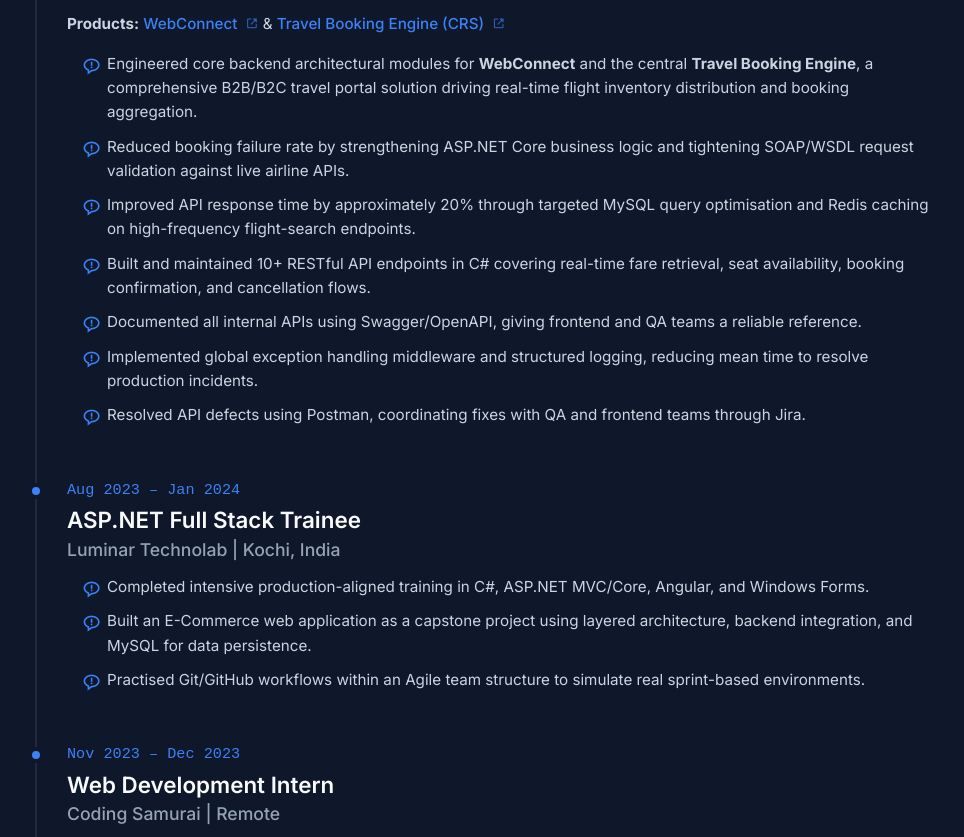
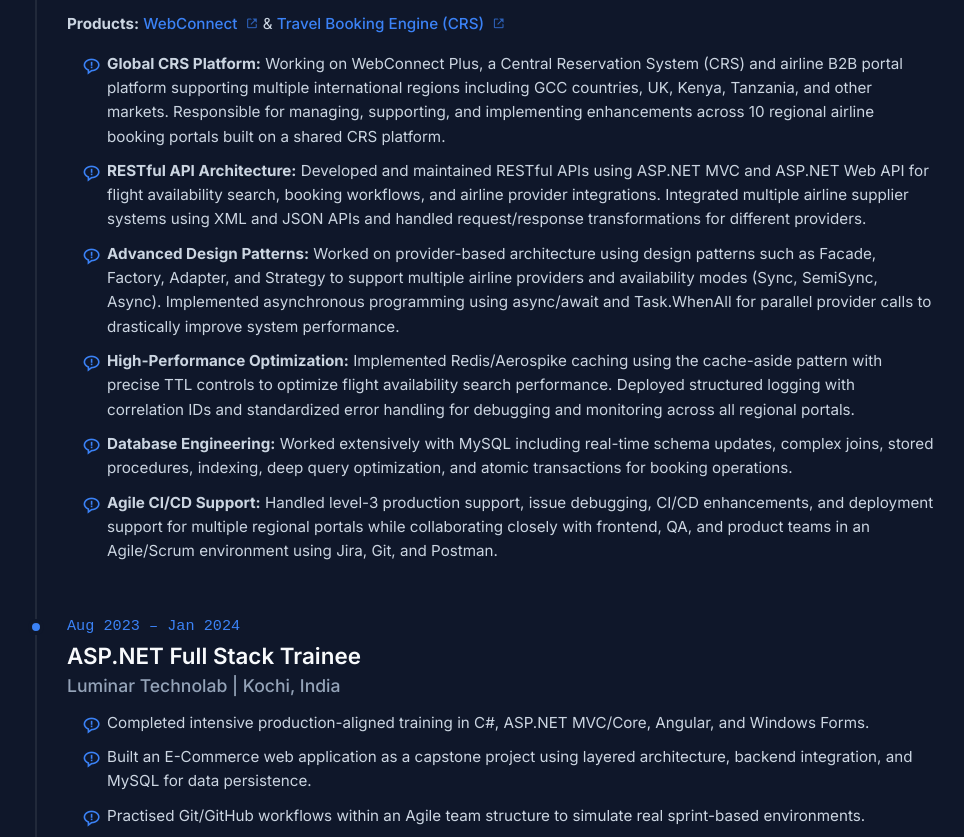
Before and after one commit to moaadil10/Mohammed_Aadil-Portfolio, a plain HTML site: page index.html in a window 1280 px wide. Shown: the part 3242-4079 px from the top of the page, without its empty margins (155-1119 px from the left). Drawn offline with nearby package versions, Linux system fonts and the light colour scheme; no server answers.

Commit message:
experience update

```diff
--- a/index.html
+++ b/index.html
@@ -214,22 +214,12 @@
                                         class='bx bx-link-external'></i></a>
                             </p>
                             <ul class="timeline-bullets">
-                                <li>Engineered core backend architectural modules for <strong>WebConnect</strong> and
-                                    the central <strong>Travel Booking Engine</strong>, a comprehensive B2B/B2C travel
-                                    portal solution driving real-time flight inventory distribution and booking
-                                    aggregation.</li>
-                                <li>Reduced booking failure rate by strengthening ASP.NET Core business logic and
-                                    tightening SOAP/WSDL request validation against live airline APIs.</li>
-                                <li>Improved API response time by approximately 20% through targeted MySQL query
-                                    optimisation and Redis caching on high-frequency flight-search endpoints.</li>
-                                <li>Built and maintained 10+ RESTful API endpoints in C# covering real-time fare
-                                    retrieval, seat availability, booking confirmation, and cancellation flows.</li>
-                                <li>Documented all internal APIs using Swagger/OpenAPI, giving frontend and QA teams a
-                                    reliable reference.</li>
-                                <li>Implemented global exception handling middleware and structured logging, reducing
-                                    mean time to resolve production incidents.</li>
-                                <li>Resolved API defects using Postman, coordinating fixes with QA and frontend teams
-                                    through Jira.</li>
+                                <li><strong>Global CRS Platform:</strong> Working on WebConnect Plus, a Central Reservation System (CRS) and airline B2B portal platform supporting multiple international regions including GCC countries, UK, Kenya, Tanzania, and other markets. Responsible for managing, supporting, and implementing enhancements across 10 regional airline booking portals built on a shared CRS platform.</li>
+                                <li><strong>RESTful API Architecture:</strong> Developed and maintained RESTful APIs using ASP.NET MVC and ASP.NET Web API for flight availability search, booking workflows, and airline provider integrations. Integrated multiple airline supplier systems using XML and JSON APIs and handled request/response transformations for different providers.</li>
+                                <li><strong>Advanced Design Patterns:</strong> Worked on provider-based architecture using design patterns such as Facade, Factory, Adapter, and Strategy to support multiple airline providers and availability modes (Sync, SemiSync, Async). Implemented asynchronous programming using async/await and Task.WhenAll for parallel provider calls to drastically improve system performance.</li>
+                                <li><strong>High-Performance Optimization:</strong> Implemented Redis/Aerospike caching using the cache-aside pattern with precise TTL controls to optimize flight availability search performance. Deployed structured logging with correlation IDs and standardized error handling for debugging and monitoring across all regional portals.</li>
+                                <li><strong>Database Engineering:</strong> Worked extensively with MySQL including real-time schema updates, complex joins, stored procedures, indexing, deep query optimization, and atomic transactions for booking operations.</li>
+                                <li><strong>Agile CI/CD Support:</strong> Handled level-3 production support, issue debugging, CI/CD enhancements, and deployment support for multiple regional portals while collaborating closely with frontend, QA, and product teams in an Agile/Scrum environment using Jira, Git, and Postman.</li>
                             </ul>
                         </div>
                     </div>
```
